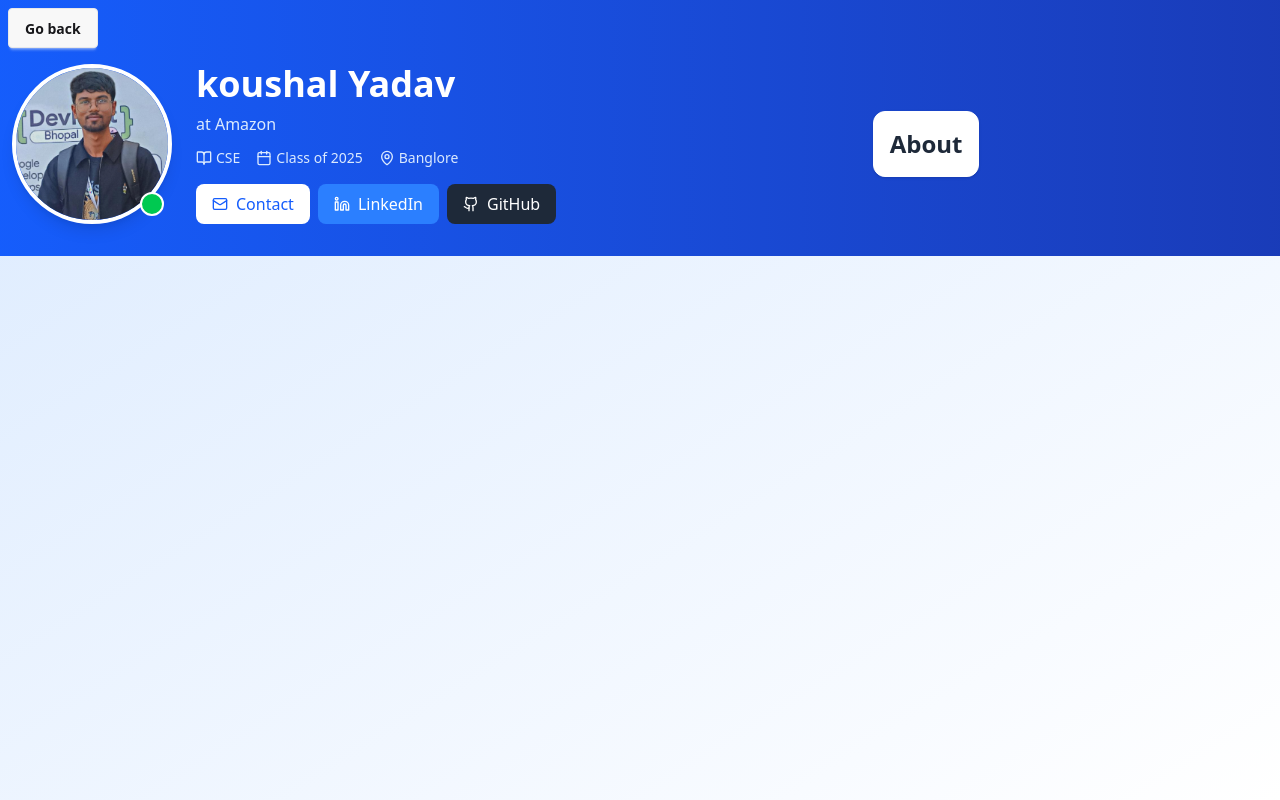
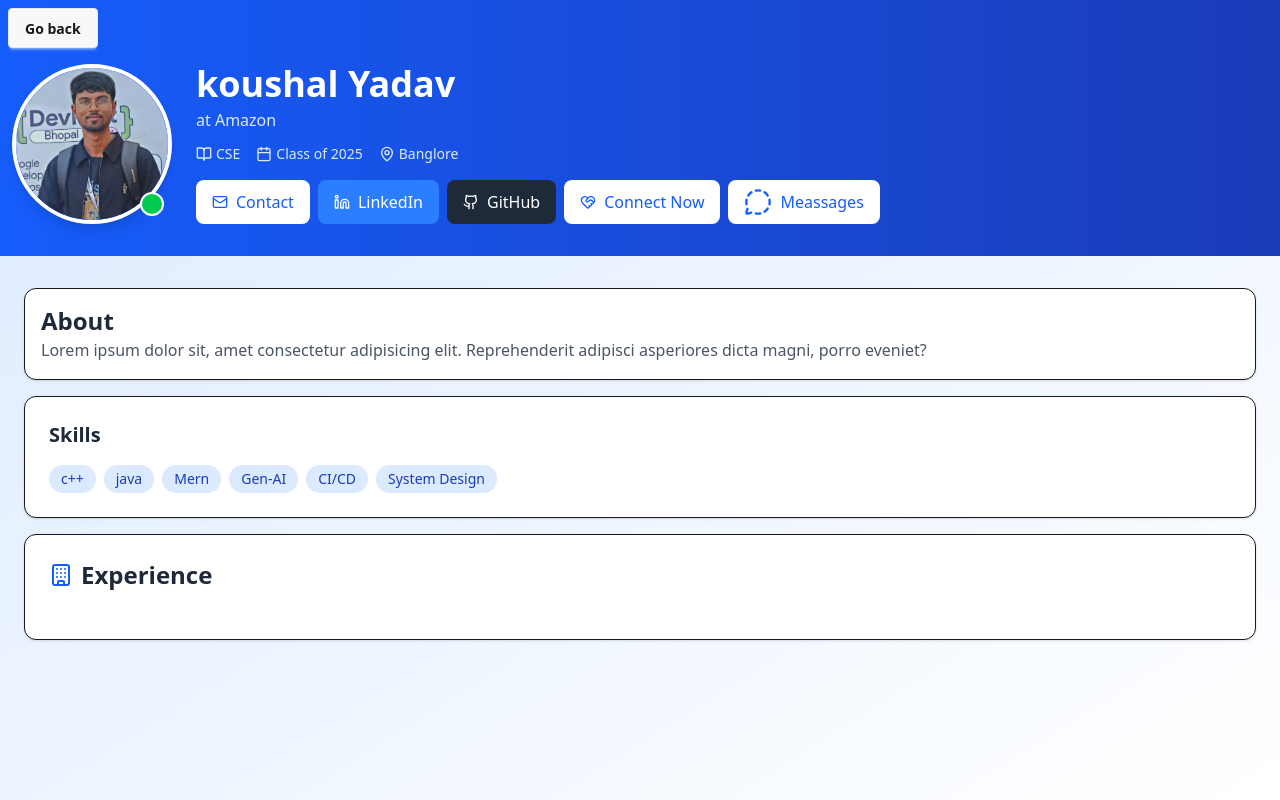
Before and after one commit to dev-koushal/alumnimanagment, a React (Vite) app: page /alumni/profile/1 in a window 1280 px wide. Built offline with nearby package versions, Linux system fonts and the light colour scheme.

Commit message:
make : add alumni Page

```diff
--- a/src/App.jsx
+++ b/src/App.jsx
@@ -22,7 +22,7 @@ function App() {
              <Route path='studentcard' element={<StudentLoginCard/>}></Route>
              <Route path='Alumni' element={<AlumniLogin/>}/>
             </Route>
-            <Route path='student/explore' element={<StudentExplorePage/>}></Route>
+            <Route path='/student/explore' element={<StudentExplorePage/>}></Route>
             <Route path='student/profile' element={<StudentDashboard/>} />
             <Route path='alumni/profile/:id'element={<AlumniProfile/>}/>
          </Routes>
--- /dev/null
+++ b/src/Components/AlumniPages/AlumniExperience.jsx
@@ -0,0 +1,41 @@
+import { Building, MapPin } from "lucide-react";
+import React from "react";
+
+function AlumniExperience({ alumni }) {
+  return (
+    <div className="bg-white rounded-xl shadow-sm border p-6 mt-4">
+      <h2 className="text-2xl font-bold text-gray-800 mb-6 flex items-center gap-2">
+        <Building className="w-6 h-6 text-blue-600" />
+        Experience
+      </h2>
+      <div className="space-y-6">
+        {(alumni.experiences)?alumni.experiences.map((exp) => (
+          <div
+            key={exp.id}
+            className="border-l-4 border-blue-200 pl-6 relative"
+          >
+            <div className="absolute -left-2.5 top-2 w-4 h-4 bg-blue-600 rounded-full"></div>
+            <div className="bg-gray-50 rounded-lg p-5">
+              <div className="flex flex-col md:flex-row md:items-center md:justify-between mb-3">
+                <h3 className="text-xl font-semibold text-gray-800">
+                  {exp.position}
+                </h3>
+                <span className="text-sm text-gray-500 bg-blue-100 px-3 py-1 rounded-full">
+                  {exp.duration}
+                </span>
+              </div>
+              <p className="text-blue-600 font-medium mb-2">{exp.company}</p>
+              <p className="text-gray-600 text-sm mb-3 flex items-center gap-1">
+                <MapPin className="w-4 h-4" />
+                {exp.location}
+              </p>
+              <p className="text-gray-700 mb-4">{exp.description}</p>
+            </div>
+          </div>
+        )):null}
+      </div>
+    </div>
+  );
+}
+
+export default AlumniExperience;
--- a/src/Components/AlumniPages/AlumniProfile.jsx
+++ b/src/Components/AlumniPages/AlumniProfile.jsx
@@ -1,8 +1,24 @@
 import React from "react";
-import { MapPin, Calendar, Building, Mail, Phone, Linkedin, Github, Award, Users, BookOpen } from "lucide-react";
+import {
+  MapPin,
+  Calendar,
+  Building,
+  Mail,
+  Phone,
+  Linkedin,
+  Github,
+  Award,
+  Users,
+  BookOpen,
+  HeartHandshakeIcon,
+  MessageCircleDashed,
+} from "lucide-react";
 import { Link } from "react-router";
 import { useParams } from "react-router";
 import ExplorePage from "../StudentPage/ExplorePage";
+import AlumniExperience from "./AlumniExperience";
+import AlumniSocialLInks from "./AlumniSocialLInks";
+import AlumniSkill from "./AlumniSkill";
 function AlumniProfile() {
   const { id } = useParams();
   const alumni = ExplorePage.find((a) => a.id == id);
@@ -12,22 +28,28 @@ function AlumniProfile() {
       {/* Header Section */}
 
       <div className="bg-gradient-to-r h-64 w-full  from-blue-600 to-blue-800 text-white">
-        <Link to='/student/explore'><button className="btn m-2 ">Go back</button></Link>
+        <Link to="/student/explore">
+          <button className="btn m-2 ">Go back</button>
+        </Link>
         <div className="py-2 px-2">
           <div className="flex flex-row items-start md:items-center gap-6">
             {/* Profile Image */}
-            <div className="relative">
+            <div className="relative ">
               <img
                 src={alumni.alumniImg}
                 alt={alumni.alumniname}
-                className="w-40 h-28 md:w-40 md:h-40 ml-1 rounded-full border-4 border-white shadow-lg object-cover"
+                className="w-40 h-36 md:w-40 md:h-40 ml-1 rounded-full border-4 border-white shadow-lg object-cover"
               />
               <div className="absolute bottom-2 right-2 w-6 h-6 bg-green-500 rounded-full border-2 border-white"></div>
             </div>
             {/* Basic Info */}
             <div className="">
-              <h1 className="text-2xl md:text-4xl font-bold mb-2">{alumni.alumniname}</h1>
-              <p className="text-md text-blue-100 mb-3">{alumni.position} at {alumni.company}</p>
+              <h1 className="text-2xl md:text-4xl font-bold mb-1">
+                {alumni.alumniname}
+              </h1>
+              <p className="text-md text-blue-100 mb-3">
+                {alumni.position} at {alumni.company}
+              </p>
 
               <div className="flex flex-wrap gap-4 text-sm text-blue-100 mb-4">
                 <div className="flex items-center gap-1">
@@ -44,37 +66,42 @@ function AlumniProfile() {
                 </div>
               </div>
 
-              {/* Contact Links */}
-              <div className="flex gap-2">
-                <button className="flex items-center gap-2 bg-white text-blue-600 px-4 py-2 rounded-lg hover:bg-blue-50 transition-colors">
-                  <Mail className="w-4 h-4" />
-                  <span className="hidden sm:inline">Contact</span>
-                </button>
-                <button className="flex items-center gap-2 bg-blue-500 text-white px-4 py-2 rounded-lg hover:bg-blue-400 transition-colors">
-                  <Linkedin className="w-4 h-4" />
-                  <span className="hidden sm:inline">LinkedIn</span>
-                </button>
-                <button className="flex items-center gap-2 bg-gray-800 text-white px-4 py-2 rounded-lg hover:bg-gray-700 transition-colors">
-                  <Github className="w-4 h-4" />
-                  <span className="hidden sm:inline">GitHub</span>
-                </button>
-              </div>
+              {/* social links */}
+              <AlumniSocialLInks />
             </div>
-             <div className="mx-auto px-6 py-8">
+          </div>
+        </div>
+      </div>
+      {/* connect link for the mobile view */}
+      <div className="mx-auto px-4 md:px-6 py-8">
+      <div className="bg-blue-200 rounded-full">
+        <button className=" md:hidden flex items-center gap-2 cursor-pointer text-blue-600 w-full px-4 py-2 rounded-lg hover:bg-blue-50 transition-colors mb-4 ">
+        <HeartHandshakeIcon className="w-8 h-8" />
+        <span className="inline ">Connect Now</span>
+      </button>
+      </div>
+      <div className="bg-blue-200 rounded-full">
+        <button className=" md:hidden flex items-center gap-2 cursor-pointer text-blue-600 w-full px-4 py-2 rounded-lg hover:bg-blue-50 transition-colors mb-4 ">
+      <MessageCircleDashed className="w-7 h-7 text-shadow-blue-950 "  />
+        <span className="inline ">Messages</span>
+      </button>
+      </div>
+
+      {/* Skills and about section */}
         <div className="grid grid-cols-1 lg:grid-cols-3 gap-4">
-          <div className="lg:col-span-6 hidden md:block">
+          <div className="lg:col-span-3 ">
             <div className="bg-white rounded-xl shadow-sm border p-4">
               <h2 className="text-2xl font-bold text-gray-800 ">About</h2>
               <p className="text-gray-600 leading-relaxed">{alumni.bio}</p>
             </div>
           </div>
+          {/* freaking skilslslsll */}
+          <AlumniSkill alumni={alumni} />
         </div>
+        <AlumniExperience alumni={alumni} />
       </div>
     </div>
-    </div>
-    </div>
-    </div>
-  )
+  );
 }
 
-export default AlumniProfile
+export default AlumniProfile;
--- /dev/null
+++ b/src/Components/AlumniPages/AlumniSkill.jsx
@@ -0,0 +1,22 @@
+import React from "react";
+
+function AlumniSkill({alumni}) {
+  return (
+    <div className="bg-white rounded-xl shadow-sm border p-6 lg:col-span-3">
+      <h3 className="text-xl font-bold text-gray-800 mb-4">Skills</h3>
+      <div className="flex flex-wrap gap-2">
+        {(alumni.skills)?
+          alumni.skills.map((skill, index) => (
+            <span
+              key={index}
+              className="px-3 py-1 bg-blue-100 text-blue-800 rounded-full text-sm font-medium"
+            >
+              {skill}
+            </span>
+          )):null}
+      </div>
+    </div>
+  );
+}
+
+export default AlumniSkill;
--- /dev/null
+++ b/src/Components/AlumniPages/AlumniSocialLInks.jsx
@@ -0,0 +1,32 @@
+import { ArrowBigDownDashIcon, ArrowBigLeftDashIcon, Github, HeartHandshakeIcon, Linkedin, Mail, MessageCircleDashed } from "lucide-react";
+import React from "react";
+
+function AlumniSocialLInks() {
+  return (
+    <div className="flex gap-2 ">
+      <button className="flex items-center gap-2 bg-white cursor-pointer text-blue-600 px-4 py-2 rounded-lg hover:bg-blue-50 transition-colors">
+        <Mail className="w-4 h-4" />
+        <span className="hidden sm:inline">Contact</span>
+      </button>
+      <button className="flex items-center gap-2 bg-blue-500 cursor-pointer text-white px-4 py-2 rounded-lg hover:bg-blue-400 transition-colors">
+        <Linkedin className="w-4 h-4" />
+        <span className="hidden sm:inline">LinkedIn</span>
+      </button>
+      <button className="flex items-center gap-2 bg-gray-800 cursor-pointer text-white px-4 py-2 rounded-lg hover:bg-gray-700 transition-colors">
+        <Github className="w-4 h-4" />
+        <span className="hidden sm:inline">GitHub</span>
+      </button>
+      <button className=" hidden md:flex items-center gap-2 bg-white cursor-pointer text-blue-600 px-4 py-2 rounded-lg hover:bg-blue-50 transition-colors">
+        <HeartHandshakeIcon className="w-4 h-4" />
+        <span className="hidden sm:inline">Connect Now</span>
+      </button>
+      <button className=" hidden md:flex items-center gap-2 bg-white cursor-pointer text-blue-600 px-4 py-2 rounded-lg hover:bg-blue-50 transition-colors">
+         <MessageCircleDashed className="w-7 h-7" />
+        <span className="hidden sm:inline">Meassages</span>
+      </button>
+
+    </div>
+  );
+}
+
+export default AlumniSocialLInks;
--- a/src/Components/Home.jsx
+++ b/src/Components/Home.jsx
@@ -1,5 +1,5 @@
 import React, { useState } from "react";
-import BannerImg from '../assets/Banner.jpg'
+import BannerImg from '../assets/Banner.avif'
 import { motion } from "motion/react"
 import {Link} from "react-router"
 import StudentLogin from "./LoginPage/StudentLogin";
--- a/src/Components/LoginPage/StudentLoginCard.jsx
+++ b/src/Components/LoginPage/StudentLoginCard.jsx
@@ -11,7 +11,7 @@ const StudentLoginCard = () => {
 
           <label className="label">Password</label>
           <input type="password" className="input w-full" placeholder="Password" />
-         <button className="btn btn-neutral mt-4"><Link to='student/explore'> Bypass Login</Link></button>
+         <button className="btn btn-neutral mt-4"><Link to='/student/explore'> Bypass Login</Link></button>
           <button className="btn btn-neutral mt-4">Login</button>
           <button className="btn btn-neutral mt-4"> Register with Google</button>
         </fieldset>
--- a/src/Components/StudentPage/ExplorePage.js
+++ b/src/Components/StudentPage/ExplorePage.js
@@ -7,7 +7,9 @@ const ExplorePage = [
             yog : 2025,
             city : "Banglore",
             branch : "CSE",
-            company: "Amazon"
+            company: "Amazon",
+            bio :  "Lorem ipsum dolor sit, amet consectetur adipisicing elit. Reprehenderit adipisci asperiores dicta magni, porro eveniet?",
+            skills : ["c++","java","Mern","Gen-AI","CI/CD","System Design"]
     },
     {
         id : 2,
@@ -16,9 +18,39 @@ const ExplorePage = [
         yog : 2024,
         city : "Chennai",
         branch : "ECE",
-        position : "SDE-2",
-        company: "ICT",
-        bio:"main padta tha OCT mein ab main ICT mein kaam krta hu tum dekh lo kya krna hai tumhe"
+        position : "Software Engineer II",
+        company: "Google",
+        bio:"main padta tha OCT mein ab main ICT mein kaam krta hu tum dekh lo kya krna hai tumhe     Lorem ipsum dolor sit, amet consectetur adipisicing elit. Reprehenderit adipisci asperiores dicta magni, porro eveniet? main padta tha OCT mein ab main ICT mein kaam krta hu tum dekh lo kya krna hai tumhe     Lorem ipsum dolor sit, amet consectetur adipisicing elit. Reprehenderit adipisci asperiores dicta magni, porro eveniet?",
+        skills :[ "java","hmtlt","CPP","Excel"],
+        experiences: [
+      {
+        id: 1,
+        company: "Google Inc.",
+        position: "Senior Software Engineer",
+        duration: "2022 - Present",
+        location: "Mountain View, CA",
+        description: "Leading development of microservices architecture for Google Cloud Platform. Mentoring junior developers and contributing to open-source projects.",
+        achievements: ["Improved system performance by 40%", "Led team of 6 engineers", "Implemented CI/CD pipeline"]
+      },
+      {
+        id: 2,
+        company: "Microsoft",
+        position: "Software Engineer II",
+        duration: "2020 - 2022",
+        location: "Seattle, WA",
+        description: "Developed and maintained Azure services. Worked on real-time data processing systems handling millions of requests per day.",
+        achievements: ["Reduced latency by 30%", "Developed 5 major features", "Received Employee of the Quarter award"]
+      },
+      {
+        id: 3,
+        company: "Facebook (Meta)",
+        position: "Software Engineer Intern",
+        duration: "Summer 2019",
+        location: "Menlo Park, CA",
+        description: "Interned with the Instagram team working on backend infrastructure. Contributed to photo processing pipeline optimization.",
+        achievements: ["Optimized image processing by 25%", "Full-time offer received", "Presented to senior leadership"]
+      }
+    ],
     },
     {
         id : 3,
--- a/src/Components/StudentPage/StudentDashboard.jsx
+++ b/src/Components/StudentPage/StudentDashboard.jsx
@@ -63,7 +63,7 @@ const StudentDashboard = () => {
           <div className="flex items-center justify-between mb-8">
             <h1 className=" text-xl md:text-3xl font-bold text-white">Student Profile</h1>
             <div className="flex gap-4">
-              <div onClick={()=>navigate('/student/explore')} id='explore' className=' btn w-30 md:w-80 h-10 md:h-12 animate-bounce ' >Explore</div>
+              <div onClick={()=>navigate('/student/explore')} id='explore' className=' btn w-30 md:w-80 h-10 md:h-12 ' >Explore</div>
             </div>
           </div>
 
--- a/src/Components/StudentPage/StudentExplorePage.jsx
+++ b/src/Components/StudentPage/StudentExplorePage.jsx
@@ -32,7 +32,7 @@ const FilterYear = ()=>{
         </button></Link>
             <StudenProfileButton />
         </div>
-         <div className="bg-neutral min-h-screen">
+         <div className="bg-neutral min-h-screen ">
         <form className="flex flex-wrap justify-center mt-0.5 p-2 gap-2 md:gap-8 mb-4">
 
         <input onClick={()=>setFilterCard(ExplorePage)} className="btn rounded-2xl " type="reset" value="Show All"/>
@@ -42,7 +42,7 @@ const FilterYear = ()=>{
         </form>
         {/* cardddddesssss */}
 
-        <div className=" grid gap-10 sm:grid-cols-1 md:grid-cols-2 lg:grid-cols-4 m-10">
+        <div className=" grid gap-10 sm:grid-cols-1 md:grid-cols-2 lg:grid-cols-4 m-6 md:m-10">
         {filterCard.map((alumni, index) => (
           <div key={index}>
             <div className="card flex flex-row md:block bg-base-100 hover:scale-[1.01] transition-all ease-in-out duration-300 shadow-md shadow-gray-600 hover:shadow-gray-400">
```
Also changed, not shown: src/assets/Banner-cropped.jpg (deleted), src/assets/Banner.jpg (deleted).
